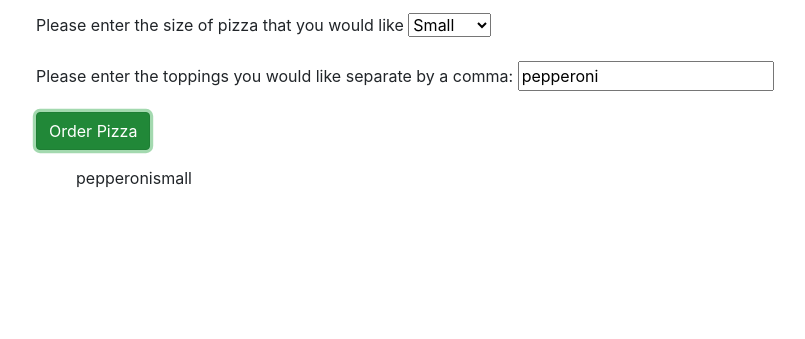
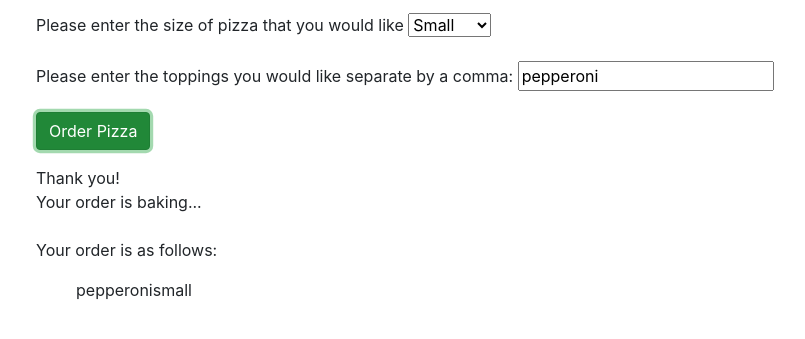
Before and after one commit to austinschrader/friday-oop-project, a plain HTML site: page index.html in a window 1280 px wide. Both pictures are taken after a click on the button "Order Pizza". Shown: the part 83-422 px from the top of the page, without its empty margins (49-854 px from the left). Drawn offline with Linux system fonts and the light colour scheme.

Commit message:
Update the user success message

```diff
--- a/index.html
+++ b/index.html
@@ -33,7 +33,7 @@
 			</form>
 
 			<p class="userResults">
-				Thank you! Your order is processing! Your order is as follows:
+				Thank you! </br> Your order is baking... </br> </br> Your order is as follows:
 			</p>
 			<ul class="userResults2"></ul>
 		</div>
--- a/js/scripts.js
+++ b/js/scripts.js
@@ -29,6 +29,7 @@ $(document).ready(function () {
 		let userPizza = new Pizza();
 		userPizza.size = userSize;
 		userPizza.toppings = userToppings;
+		$('.userResults').show();
 		console.log(userPizza);
 		// console.log(userToppings);
 		// userPizza.calcPizza(userPizza);
```
